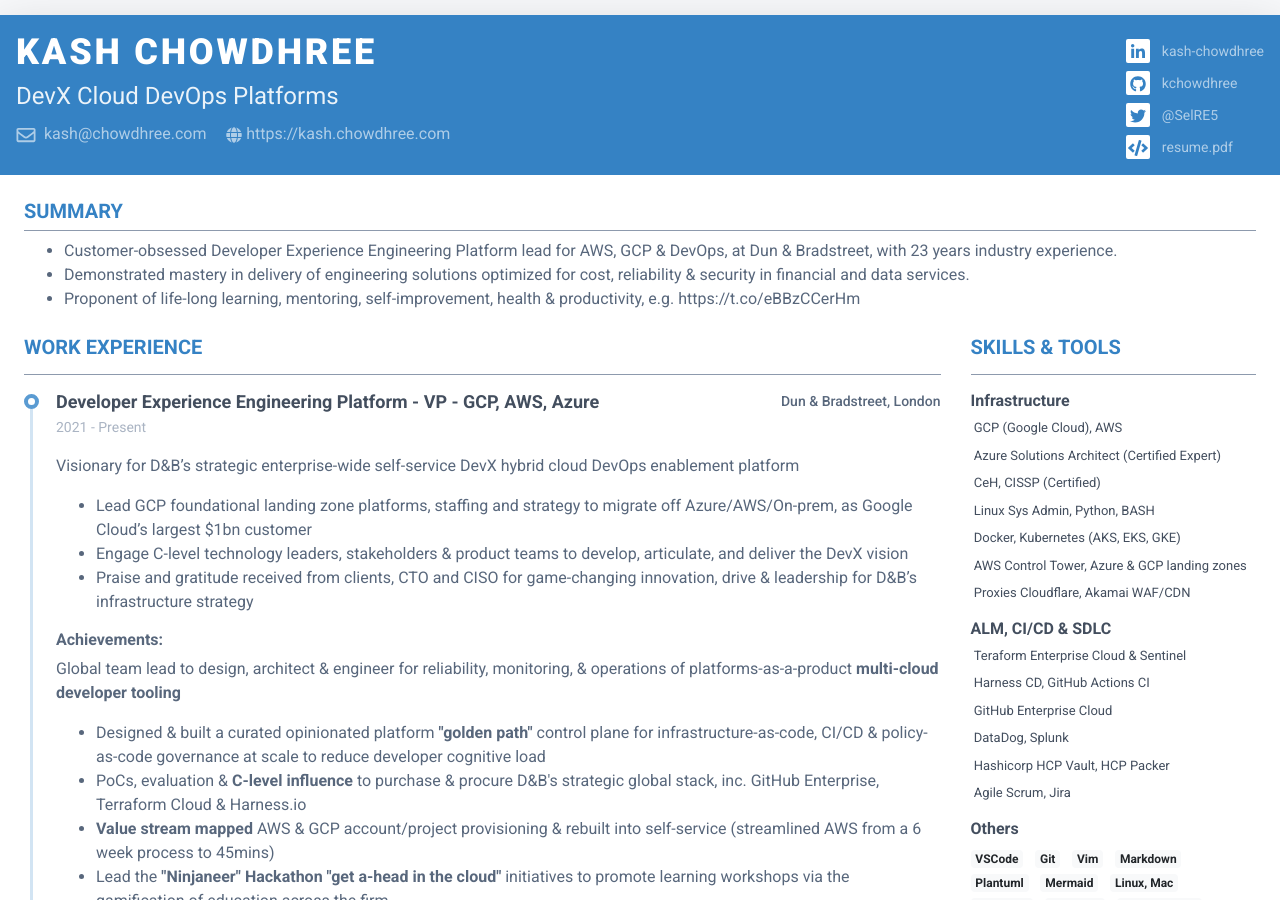
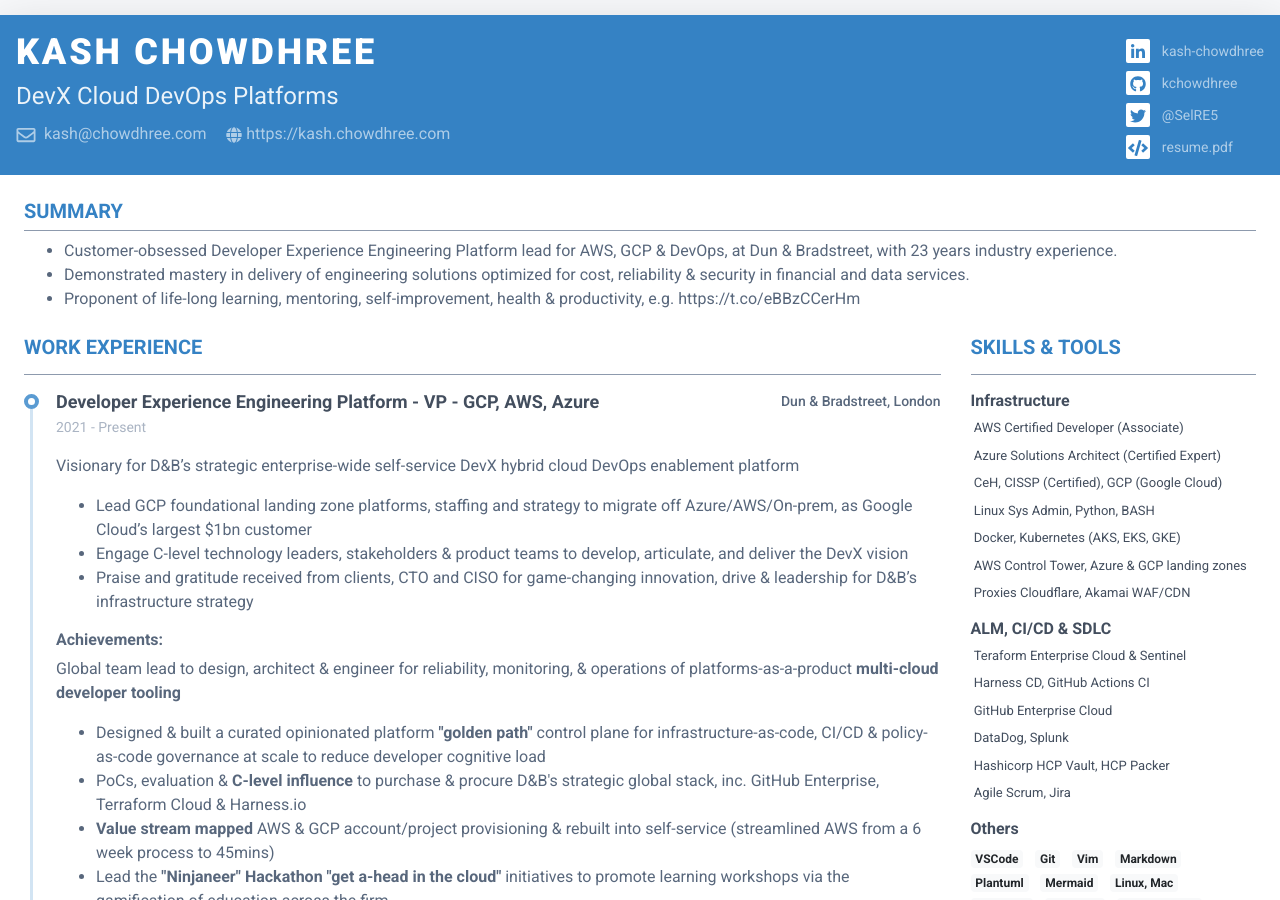
Before and after one commit to Hamy200/resume, a Jekyll site: the page built from index.markdown, in a window 1280 px wide and 900 px high. Built offline with Jekyll 4.4.1, drawn with Linux system fonts in a browser that asks for light colours; nearby versions of some CDN libraries.

Commit message:
Update data.yml

```diff
--- a/_data/data.yml
+++ b/_data/data.yml
@@ -168,9 +168,9 @@ awards:
 skills:
   - category: Infrastructure
     tools:
-      - name: GCP (Google Cloud), AWS
+      - name: AWS Certified Developer (Associate)
       - name: Azure Solutions Architect (Certified Expert)
-      - name: CeH, CISSP (Certified)
+      - name: CeH, CISSP (Certified), GCP (Google Cloud)
       - name: Linux Sys Admin, Python, BASH
       - name: Docker, Kubernetes (AKS, EKS, GKE)
       - name: AWS Control Tower, Azure & GCP landing zones
```
